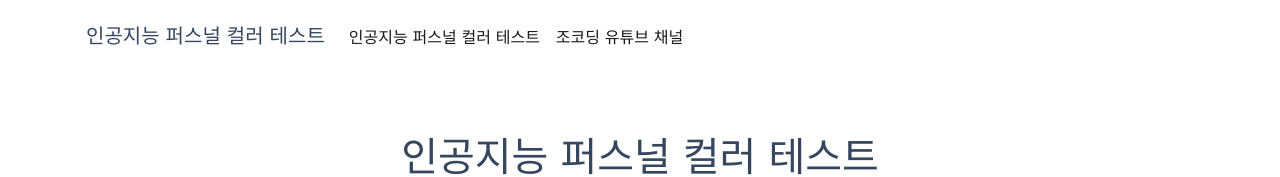
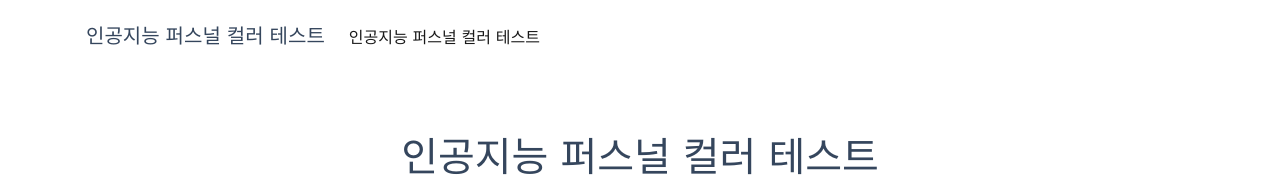
Before and after one commit to bin1u0014/personalcolor, a plain HTML site: page index.html in a window 1280 px wide. Shown: the top 177 px of the page. Drawn offline with nearby package versions, Linux system fonts and the light colour scheme.

Commit message:
Update index.html

```diff
--- a/index.html
+++ b/index.html
@@ -41,7 +41,6 @@
                     </a>
                 </li>
                 <li class="nav-item active">
-                    <a class="nav-link" id="yotube-top-link" href="https://www.youtube.com/channel/UCQNE2JmbasNYbjGAcuBiRRg">조코딩 유튜브 채널</a>
                 </li>
             </ul>
         </div>
```
